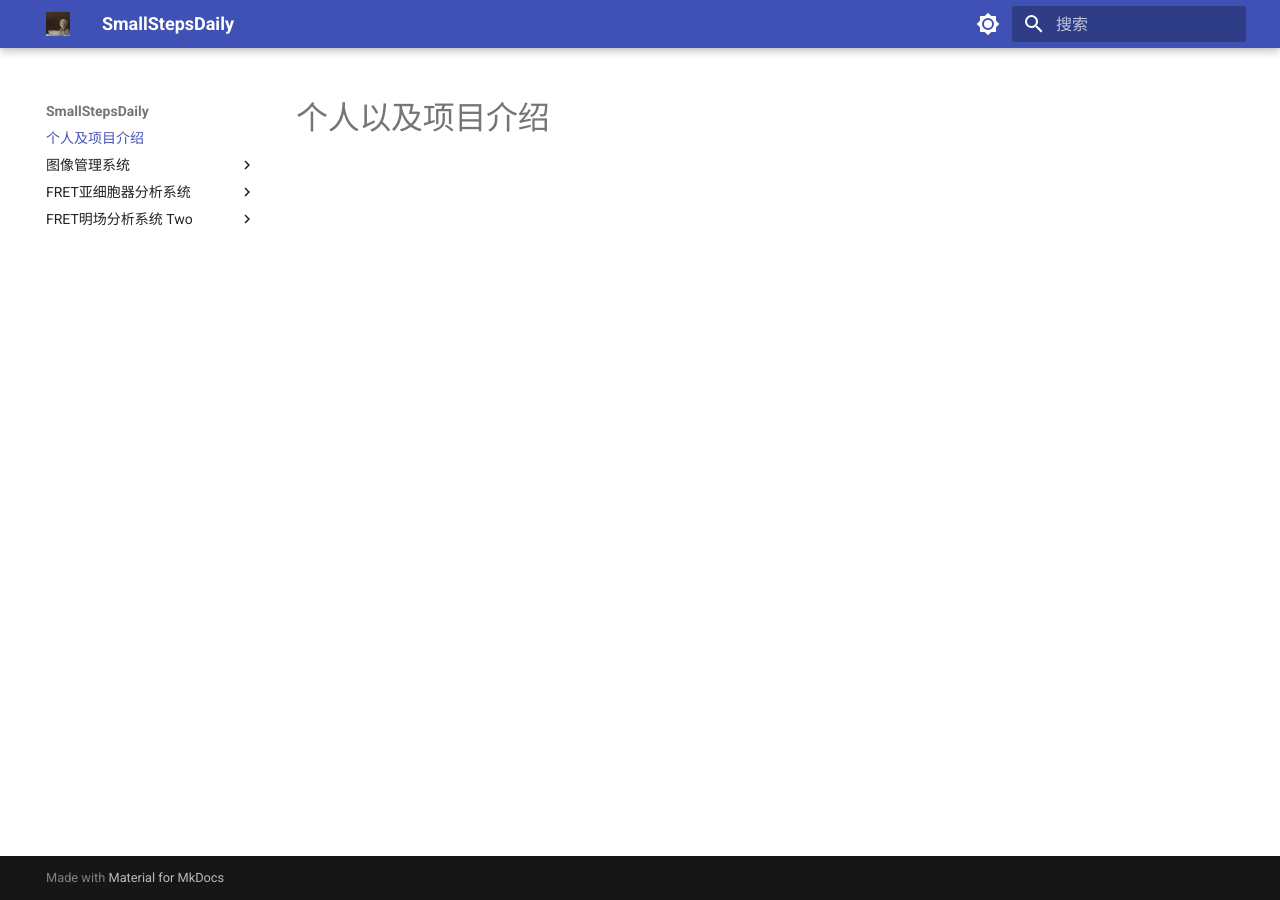
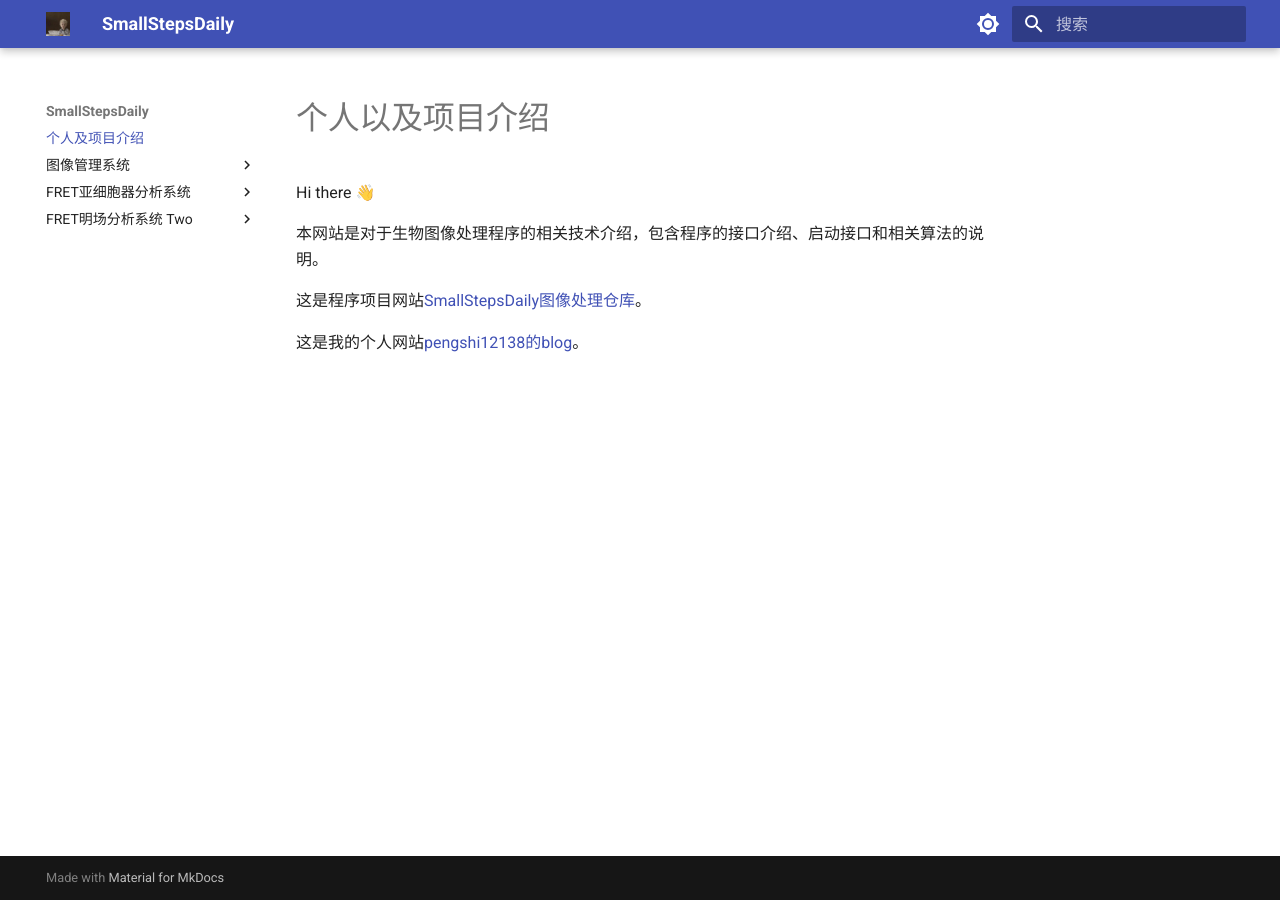
Before and after one commit to SmallStepsDaily/pengshi12138.github.io, an MkDocs documentation site: the page built from docs/index.md, in a window 1280 px wide. Built offline with MkDocs 1.6.1 and Material for MkDocs 9.7.7, drawn with Linux system fonts in a browser that asks for light colours; old or Windows-style settings are respelled for this version of MkDocs.

Commit message:
更新说明

```diff
--- a/docs/index.md
+++ b/docs/index.md
@@ -1 +1,9 @@
 # 个人以及项目介绍
+Hi there 👋
+
+本网站是对于生物图像处理程序的相关技术介绍，包含程序的接口介绍、启动接口和相关算法的说明。
+
+
+这是程序项目网站[SmallStepsDaily图像处理仓库](https://github.com/SmallStepsDaily)。
+
+这是我的个人网站[pengshi12138的blog](https://pengshi12138.github.io/)。
```
Also changed, not shown: docs/FRET亚细胞器分析系统/系统介绍.md (+1 -0 lines), docs/FRET明场分析系统/系统介绍.md (+1 -0 lines).
